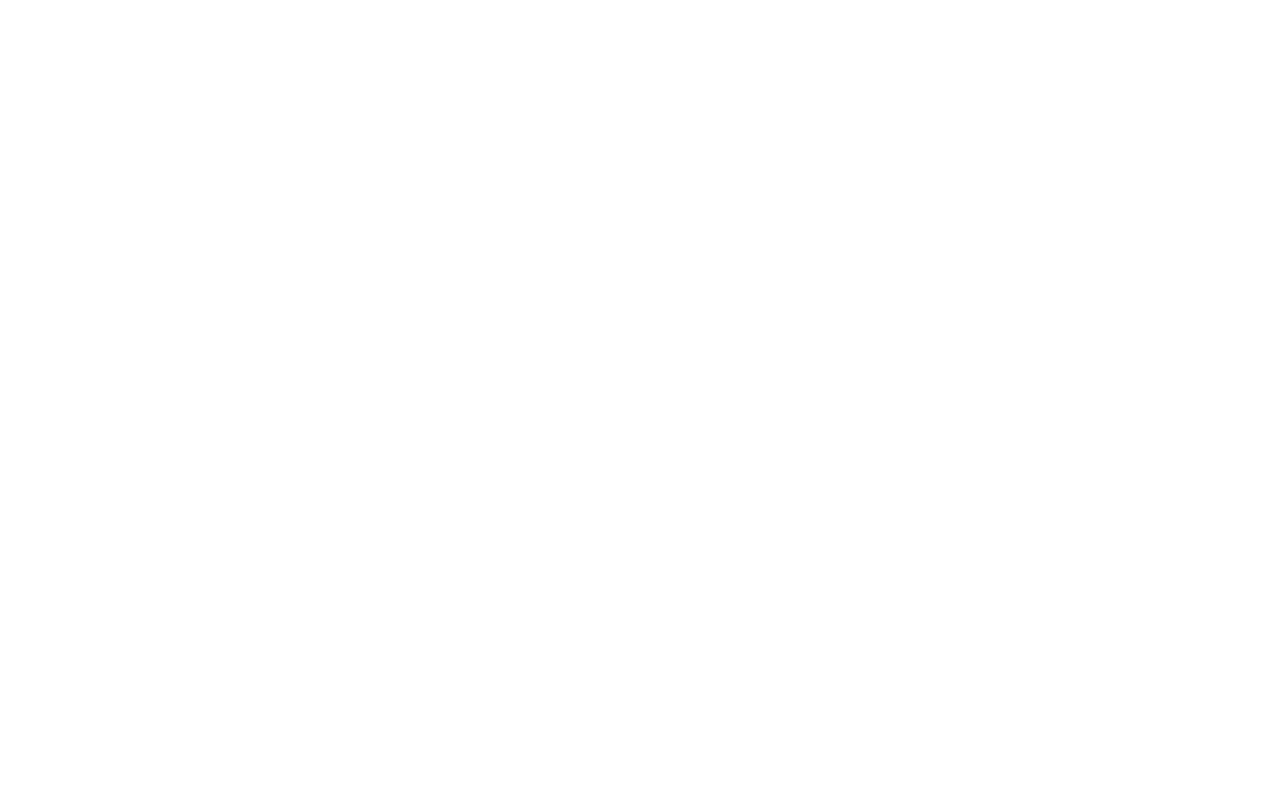
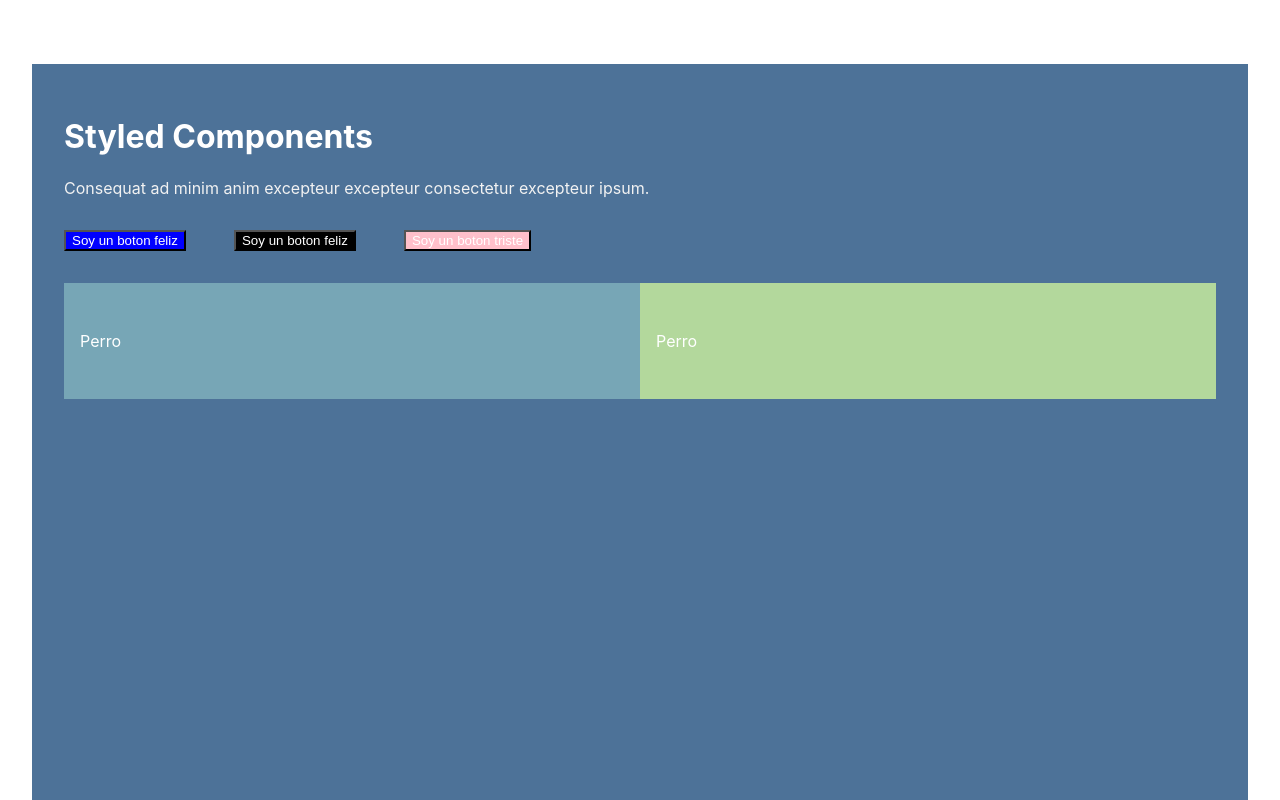
Before and after one commit to LaloFl/react-test, a React (Create React App) app: page /home/styled in a window 1280 px wide. Shown: the top 800 px of the page. Built offline with nearby package versions, Linux system fonts and the light colour scheme.

Commit message:
Added css/sass

```diff
--- a/src/App.css
+++ b/src/App.css
@@ -1,38 +1,4 @@
-.App {
-  text-align: center;
+body {
+  margin: 0;
+  padding: 0;
 }
-
-.App-logo {
-  height: 40vmin;
-  pointer-events: none;
-}
-
-@media (prefers-reduced-motion: no-preference) {
-  .App-logo {
-    animation: App-logo-spin infinite 20s linear;
-  }
-}
-
-.App-header {
-  background-color: #282c34;
-  min-height: 100vh;
-  display: flex;
-  flex-direction: column;
-  align-items: center;
-  justify-content: center;
-  font-size: calc(10px + 2vmin);
-  color: white;
-}
-
-.App-link {
-  color: #61dafb;
-}
-
-@keyframes App-logo-spin {
-  from {
-    transform: rotate(0deg);
-  }
-  to {
-    transform: rotate(360deg);
-  }
-}
--- /dev/null
+++ b/src/pages/Styled/index.js
@@ -0,0 +1,22 @@
+import "./styles.sass";
+export default function Styled() {
+  return (
+    <div className="styled__container" id="styled__main">
+      <h1>Styled Components</h1>
+      <span>Consequat ad minim anim excepteur excepteur consectetur excepteur ipsum.</span>
+      <div className="button__container">
+          <button>Soy un boton feliz</button>
+          <button>Soy un boton feliz</button>
+          <button>Soy un boton triste</button>
+      </div>
+      <div className="grid__content">
+          <div className="grid__item grid__content__left">
+              <p>Perro</p>
+          </div>
+          <div className="grid__item grid__content__right">
+              <p>Perro</p>
+          </div>
+      </div>
+    </div>
+  );
+}
--- /dev/null
+++ b/src/pages/Styled/styles.css
@@ -0,0 +1,19 @@
+/* Classes */
+.styled__container{
+    background-color: red;
+    color: white;
+    /* margin */
+    margin: 4rem 2rem;
+    /* padding */
+    padding: 2rem;
+}
+.styled__container h1{
+    color: green;
+}
+.styled__container span{
+    color: black;
+}
+/* ID */
+#styled__main{
+    height: auto;
+}
--- /dev/null
+++ b/src/pages/Styled/styles.sass
@@ -0,0 +1,56 @@
+.styled__container
+    background-color: #4D7298
+    color: #fff
+    /* margin */
+    margin: 4rem 2rem
+    /* padding */
+    padding: 2rem
+    height: 100vh
+    h1
+        color: #fff
+    span
+        color: #f2f2f2
+    .button__container
+        display: flex
+        margin: 2rem 0
+        flex-direction: row
+        justify-content: flex-start //Column
+        align-items: flex-start //Row
+        gap: 3rem
+        button
+            background-color: yellow
+            color: white
+        button:first-child
+            background-color: blue
+        button:last-child
+            background-color: pink
+        button:nth-child(2)
+            background-color: black
+            // animation: gob 0.5s infinite ease-in-out
+    .grid__content
+        // Display grid
+        display: grid
+        grid-template-columns: 1fr 1fr
+        grid-template-rows: 1fr
+        grid-template-areas: "left right"
+        .grid__item
+            padding: 2rem 1rem
+        .grid__content__left
+            grid-area: right
+            background-color: #B3D89C
+        .grid__content__right
+            grid-area: left
+            background-color: #77A6B6
+@keyframes gob
+    0%
+        transform: scale(1)
+    50%
+        transform: scale(1.2)
+    100%
+        transform: scale(1)
+@media screen and (max-width:500px)
+    .styled__container
+        .grid__content
+            grid-template-columns: 1fr
+            grid-template-rows: 1fr 1fr
+            grid-template-areas: "left" "right"
--- a/src/routes/home.js
+++ b/src/routes/home.js
@@ -1,10 +1,15 @@
 import { lazy } from "react";
 const HomePage = lazy(() => import("pages/HomePage"));
-
+const Styled = lazy(() =>import("pages/Styled"))
 export const routes = [
   {
     path: "/home/",
     component: HomePage,
     exact: true
   },
+  {
+    path: "/home/styled",
+    component: Styled,
+    exact: true
+  }
 ];
```
Also changed, not shown: src/routers/dashboard.js (deleted), src/routers/dashboard.jsx (added).
